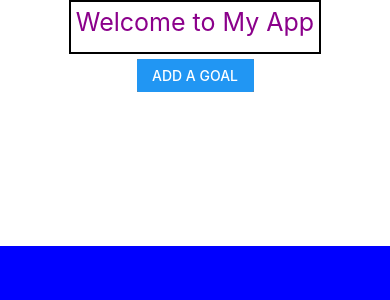
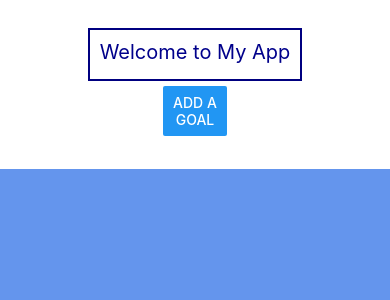
Before and after one commit to EstelleJiani/CS5520, a React Native app: screen / in a window 390 px wide. Shown: the top 300 px of the page. Built offline with nearby package versions, Linux system fonts and the light colour scheme.

Commit message:
Optimized styling of each components; Added the Cancel button and arrange the styling accordingly; Added two images.

```diff
--- a/App.js
+++ b/App.js
@@ -19,6 +19,7 @@ export default function App() {
     <SafeAreaView style={styles.container}>
       <StatusBar style="auto"/>
 
+      <View style={styles.topView}>
         <View style={styles.border}>
           <Header name={appName}/>
         </View>
@@ -30,11 +31,10 @@ export default function App() {
           />
         </View>
 
-      <View style={styles.topView}>
         <Input
           autoFocus={true}
           inputHandler={handleInputData}
-          visibility={modalVisible}/>
+          visibility={modalVisible} />
       </View>
 
       <View style={styles.bottomView}>
@@ -55,26 +55,30 @@ const styles = StyleSheet.create({
   text:{
     color: 'white',
     fontSize: 20,
+    padding: 20,
   },
   topView:{
     flex: 1,
-    bancgroundColor: 'lightblue',
+    bancgroundColor: 'aliceblue',
     alignItems: 'center',
     justifyContent: 'center',
   },
   bottomView:{
     flex: 4,
-    backgroundColor: 'blue',
+    backgroundColor: 'cornflowerblue',
     alignItems: 'center',
     width: "100%",
   },
   border:{
-    borderColor: 'black',
+    borderColor: 'navy',
     borderWidth: 2,
   },
   button:{
     width:"30%",
     margin:5,
-    backgroundColor:"grey",
+    color:"white",
+    borderRadius: 8,
+    backgroundColor:"whitesmoke",
+
   },
 });
--- a/Components/Header.js
+++ b/Components/Header.js
@@ -14,11 +14,11 @@ export default function Header(props) {
 
 const styles = StyleSheet.create({
   text: {
-    color: 'darkmagenta',
-    fontSize: 25,
-    borderColor: 'darkmagenta',
-    bodrderWidth: 2,
-    padding: 5,
-    marginBottom: 10,
+    color: 'darkblue',
+    fontSize: 20,
+    borderColor: 'darkblue',
+    bodrderWidth: 1,
+    padding: 10,
+    marginBottom: 5,
   },
 });
--- a/Components/Input.js
+++ b/Components/Input.js
@@ -1,4 +1,4 @@
-import { View, Text, Button, Modal, TextInput, StyleSheet} from 'react-native'
+import { View, Text, Button, Modal, TextInput, StyleSheet, Alert, Image} from 'react-native'
 import React, {useState} from 'react'
 
 export default function Input(props) {
@@ -10,11 +10,36 @@ export default function Input(props) {
     // call the callback function received from the App.js component
     // and pass the text that user has typed
     props.inputHandler(text);
+    setText("");
   }
 
+  function handleCancel() {
+    Alert.alert("Are you sure you want to cancel?", "", [
+        {text: "Cancel", style: "cancel"},
+        {text: "OK", onPress: clearInput}
+    ]);
+  }
+
+  function clearInput() {
+    console.log("Clearing input");
+    setText("");
+    setShowCounter(false);
+    props.inputHandler("");
+  }
   return (
-        <Modal animationType='slide' visible={props.visibility}>
+    <Modal animationType='slide' transparent={true} visible={props.visibility}>
       <View style={styles.container}>
+        <View style={styles.modalContainer}>
+          <Image
+            source={{uri: 'https://cdn-icons-png.flaticon.com/512/2617/2617812.png'}}
+            alt='target (network)'
+            style={{width: 100, height: 100, marginTop: 10}}
+          />
+          <Image
+            source={require('../assets/target.png')}
+            alt='target (local)'
+            style={{width: 100, height: 100, marginBottom: 10}}
+          />
           <TextInput
             style={styles.input}
             autoFocus={props.autoFocus}
@@ -37,12 +62,22 @@ export default function Input(props) {
             (text.length > 0 ? text.length : "") :
             (text.length < 3 ?
               "Please type more than 3 characters" : "Thank you")}</Text>
-
+          <View style={styles.buttonContainer}>
+            <View style={styles.buttonWrapper}>
+              <Button
+                title="Cancel"
+                onPress={handleCancel}
+              />
+            </View>
+            <View style={styles.buttonWrapper}>
               <Button
                 title="Confirm"
                 onPress={handleConfirm}
-                style={styles.button}
+                disabled={text.length < 3}
               />
+            </View>
+          </View>
+        </View>
       </View>
     </Modal>
   )
@@ -52,11 +87,39 @@ export default function Input(props) {
   const styles = StyleSheet.create({
     container: {
       flex: 1,
-      backgroundColor: 'white',
+      // backgroundColor: 'white',
       alignItems: 'center',
       justifyContent: 'center',
     },
-    input: {borderColor: 'purple',
+
+    modalContainer: {
+      backgroundColor: 'aliceblue',
+      borderRadius: 10,
+      alignItems: 'center',
+      justifyContent: 'center',
+    },
+
+    input: {
+      borderColor: 'cornflowerblue',
       borderWidth: 2,
-            padding: 10},
+      padding: 10,
+      width: '100%',
+      marginTop: 10,
+      marginBottom: 10,
+    },
+
+    buttonContainer: {
+      flexDirection: 'row',
+      justifyContent: 'space-around',
+      alignItems: 'center',
+      width: '80%',
+      marginTop: 10,
+      marginBottom: 10
+    },
+
+    buttonWrapper: {
+      flex: 1,
+      marginHorizontal: 30,
+      marginVertical: 10,
+    },
   });
```
Also changed, not shown: assets/target.png (added). Lines whose indentation alone changed are shown as unchanged.
